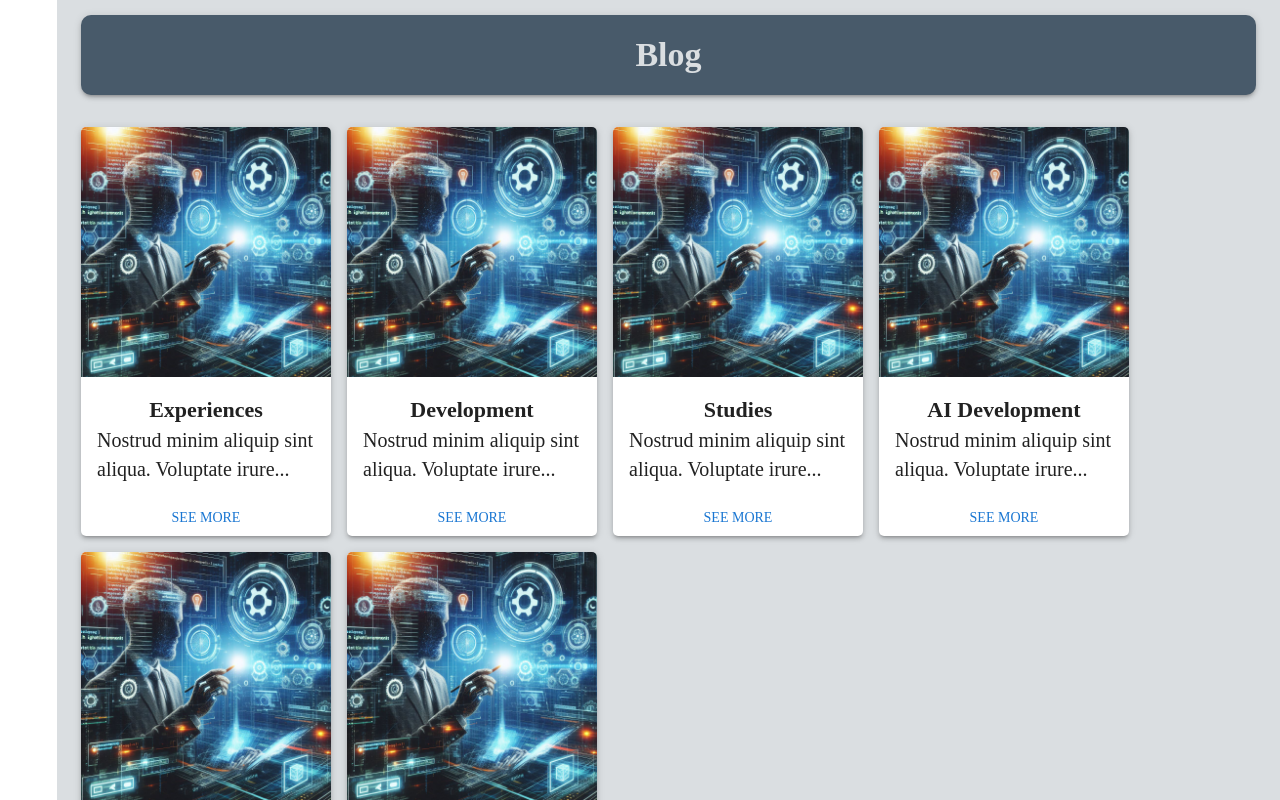
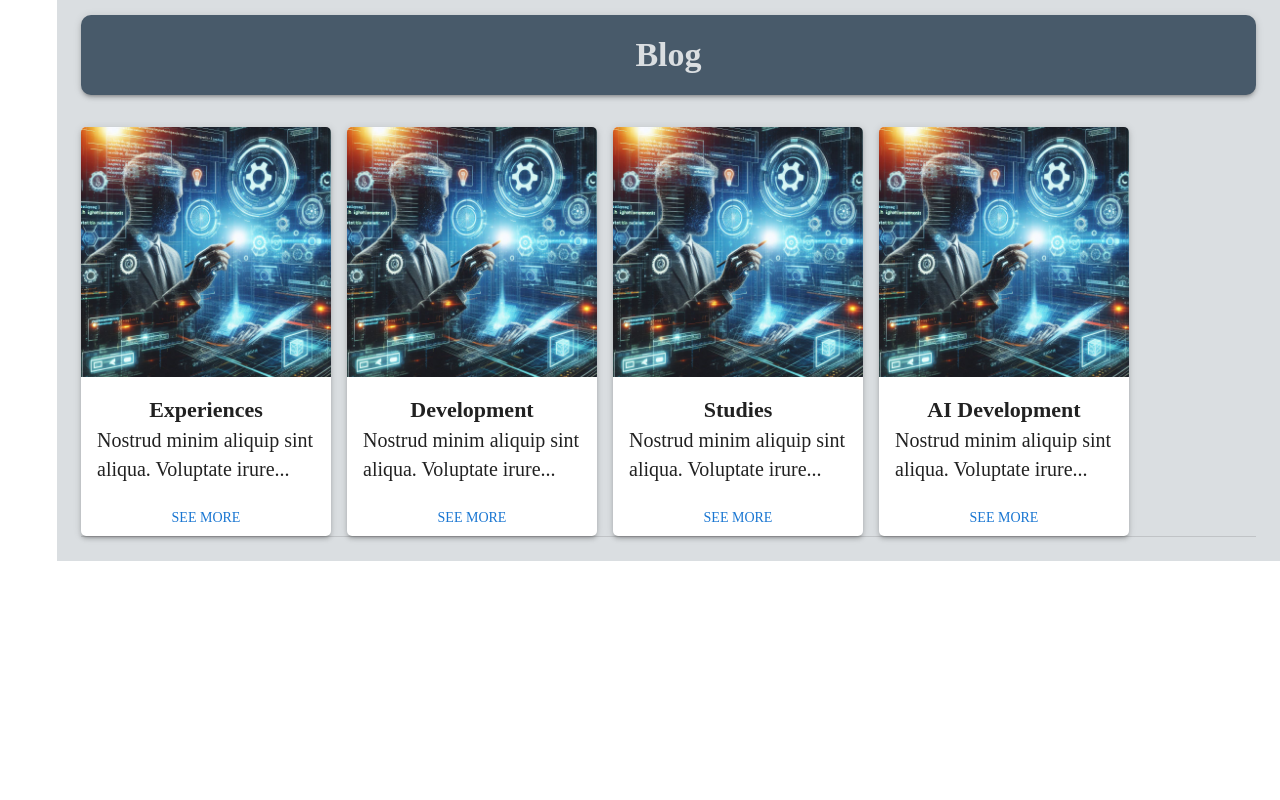
Before and after one commit to mrbraiant/new-portfolio, a Next.js app: page / in a window 1280 px wide. Shown: the part 4100-4900 px from the top of the page. After the commit the page ends 4661 px from the top, so only its background shows below. Built offline with nearby package versions, Linux system fonts and the light colour scheme; a web font is replaced by a local one.

Commit message:
build: including animation and creating post page

```diff
--- a/package.json
+++ b/package.json
@@ -22,6 +22,7 @@
     "eslint-plugin-prettier": "5.1.3",
     "eslint-plugin-react": "7.34.1",
     "formik": "^2.4.6",
+    "framer-motion": "^11.2.4",
     "next": "14.2.3",
     "prettier": "3.2.5",
     "react": "18",
--- a/src/app/components/blog/blogCard/index.tsx
+++ b/src/app/components/blog/blogCard/index.tsx
@@ -1,17 +1,31 @@
 import { Text } from '@components/text';
 import { Button, Paper } from '@mui/material';
 import Image from 'next/image';
+import { motion } from 'framer-motion';
+import { useRouter } from 'next/router';
 
 type BlogCardProps = {
   title: string;
   intro: string;
+  id: number;
 };
 
 export const BlogCard = ({
   title,
   intro,
+  id,
 }: BlogCardProps) => {
+  const router = useRouter();
+
   return (
+    <motion.div
+      whileHover={{ scale: 1.05 }}
+      transition={{
+        type: 'spring',
+        stiffness: 400,
+        damping: 10,
+      }}
+    >
       <Paper
         elevation={3}
         sx={{
@@ -29,6 +43,7 @@ export const BlogCard = ({
           height={250}
           style={{ borderRadius: '5px 5px 0 0' }}
         />
+
         <div style={{ margin: '1rem' }}>
           <Text textAlign="center">
             <strong>{title}</strong>
@@ -37,7 +52,10 @@ export const BlogCard = ({
             {String(intro).substring(0, 50) + '...'}
           </Text>
         </div>
-      <Button>See More</Button>
+        <Button onClick={() => router.push(`/post/${id}`)}>
+          See More
+        </Button>
       </Paper>
+    </motion.div>
   );
 };
--- a/src/app/components/layout/index.tsx
+++ b/src/app/components/layout/index.tsx
@@ -7,6 +7,7 @@ import { useState } from 'react';
 import * as Yup from 'yup';
 import axios from 'axios';
 import { BlogCard } from '@components/blog/blogCard';
+import { Posts } from 'src/pages/utils/posts';
 
 // type LayoutProps = {};
 type inputType = {
@@ -137,30 +138,14 @@ export const Layout = () => {
               gap: '1rem',
             }}
           >
-            <BlogCard
-              title="Experiences"
-              intro="Nostrud minim aliquip sint aliqua. Voluptate irure do duis excepteur ullamco sunt ipsum commodo sunt excepteur. Anim magna est deserunt velit voluptate excepteur voluptate aliqua pariatur in velit duis anim aliquip. Do ex cupidatat sint sint aute enim aute velit est laboris. Anim ad labore ut cillum dolor et ullamco occaecat occaecat esse non."
-            />
-            <BlogCard
-              title="Development"
-              intro="Nostrud minim aliquip sint aliqua. Voluptate irure do duis excepteur ullamco sunt ipsum commodo sunt excepteur. Anim magna est deserunt velit voluptate excepteur voluptate aliqua pariatur in velit duis anim aliquip. Do ex cupidatat sint sint aute enim aute velit est laboris. Anim ad labore ut cillum dolor et ullamco occaecat occaecat esse non."
-            />
-            <BlogCard
-              title="Studies"
-              intro="Nostrud minim aliquip sint aliqua. Voluptate irure do duis excepteur ullamco sunt ipsum commodo sunt excepteur. Anim magna est deserunt velit voluptate excepteur voluptate aliqua pariatur in velit duis anim aliquip. Do ex cupidatat sint sint aute enim aute velit est laboris. Anim ad labore ut cillum dolor et ullamco occaecat occaecat esse non."
-            />
-            <BlogCard
-              title="AI Development"
-              intro="Nostrud minim aliquip sint aliqua. Voluptate irure do duis excepteur ullamco sunt ipsum commodo sunt excepteur. Anim magna est deserunt velit voluptate excepteur voluptate aliqua pariatur in velit duis anim aliquip. Do ex cupidatat sint sint aute enim aute velit est laboris. Anim ad labore ut cillum dolor et ullamco occaecat occaecat esse non."
-            />
-            <BlogCard
-              title="AI Development"
-              intro="Nostrud minim aliquip sint aliqua. Voluptate irure do duis excepteur ullamco sunt ipsum commodo sunt excepteur. Anim magna est deserunt velit voluptate excepteur voluptate aliqua pariatur in velit duis anim aliquip. Do ex cupidatat sint sint aute enim aute velit est laboris. Anim ad labore ut cillum dolor et ullamco occaecat occaecat esse non."
-            />
-            <BlogCard
-              title="AI Development"
-              intro="Nostrud minim aliquip sint aliqua. Voluptate irure do duis excepteur ullamco sunt ipsum commodo sunt excepteur. Anim magna est deserunt velit voluptate excepteur voluptate aliqua pariatur in velit duis anim aliquip. Do ex cupidatat sint sint aute enim aute velit est laboris. Anim ad labore ut cillum dolor et ullamco occaecat occaecat esse non."
-            />
+            {Posts.map((post) => (
+              <BlogCard
+                key={post.id}
+                id={post.id}
+                title={post.title}
+                intro={post.intro}
+              />
+            ))}
           </div>
         </Section>
       </MiniDrawer>
--- /dev/null
+++ b/src/pages/utils/posts/index.tsx
@@ -0,0 +1,38 @@
+export const Posts = [
+  {
+    id: 1,
+    title: 'Experiences',
+    image: '',
+    intro:
+      'Nostrud minim aliquip sint aliqua. Voluptate irure do duis excepteur ullamco sunt ipsum commodo sunt excepteur. Anim magna est deserunt velit voluptate excepteur voluptate aliqua pariatur in velit duis anim aliquip. Do ex cupidatat sint sint aute enim aute velit est laboris. Anim ad labore ut cillum dolor et ullamco occaecat occaecat esse non.',
+    content:
+      'Dolor fugiat adipisicing tempor in do non reprehenderit. Ea reprehenderit esse ex ipsum cupidatat elit pariatur Lorem aute deserunt non ullamco. Irure do velit nulla laborum velit laboris sint tempor occaecat. Dolor esse ipsum officia sit in. Eiusmod reprehenderit voluptate irure dolore laborum nisi. Nisi deserunt excepteur sunt consectetur fugiat quis dolor eiusmod quis. Nisi pariatur pariatur voluptate eiusmod fugiat aliquip in cillum irure aute reprehenderit. Minim aliquip amet exercitation mollit. Nostrud adipisicing fugiat nulla reprehenderit quis adipisicing id velit cupidatat enim ad occaecat. Enim non elit sint Lorem in pariatur. Labore quis incididunt laborum proident sint reprehenderit aute proident nisi ex aute.',
+  },
+  {
+    id: 2,
+    title: 'Development',
+    image: '',
+    intro:
+      'Nostrud minim aliquip sint aliqua. Voluptate irure do duis excepteur ullamco sunt ipsum commodo sunt excepteur. Anim magna est deserunt velit voluptate excepteur voluptate aliqua pariatur in velit duis anim aliquip. Do ex cupidatat sint sint aute enim aute velit est laboris. Anim ad labore ut cillum dolor et ullamco occaecat occaecat esse non.',
+    content:
+      'Dolor fugiat adipisicing tempor in do non reprehenderit. Ea reprehenderit esse ex ipsum cupidatat elit pariatur Lorem aute deserunt non ullamco. Irure do velit nulla laborum velit laboris sint tempor occaecat. Dolor esse ipsum officia sit in. Eiusmod reprehenderit voluptate irure dolore laborum nisi. Nisi deserunt excepteur sunt consectetur fugiat quis dolor eiusmod quis. Nisi pariatur pariatur voluptate eiusmod fugiat aliquip in cillum irure aute reprehenderit. Minim aliquip amet exercitation mollit. Nostrud adipisicing fugiat nulla reprehenderit quis adipisicing id velit cupidatat enim ad occaecat. Enim non elit sint Lorem in pariatur. Labore quis incididunt laborum proident sint reprehenderit aute proident nisi ex aute.',
+  },
+  {
+    id: 3,
+    title: 'Studies',
+    image: '',
+    intro:
+      'Nostrud minim aliquip sint aliqua. Voluptate irure do duis excepteur ullamco sunt ipsum commodo sunt excepteur. Anim magna est deserunt velit voluptate excepteur voluptate aliqua pariatur in velit duis anim aliquip. Do ex cupidatat sint sint aute enim aute velit est laboris. Anim ad labore ut cillum dolor et ullamco occaecat occaecat esse non.',
+    content:
+      'Dolor fugiat adipisicing tempor in do non reprehenderit. Ea reprehenderit esse ex ipsum cupidatat elit pariatur Lorem aute deserunt non ullamco. Irure do velit nulla laborum velit laboris sint tempor occaecat. Dolor esse ipsum officia sit in. Eiusmod reprehenderit voluptate irure dolore laborum nisi. Nisi deserunt excepteur sunt consectetur fugiat quis dolor eiusmod quis. Nisi pariatur pariatur voluptate eiusmod fugiat aliquip in cillum irure aute reprehenderit. Minim aliquip amet exercitation mollit. Nostrud adipisicing fugiat nulla reprehenderit quis adipisicing id velit cupidatat enim ad occaecat. Enim non elit sint Lorem in pariatur. Labore quis incididunt laborum proident sint reprehenderit aute proident nisi ex aute.',
+  },
+  {
+    id: 4,
+    title: 'AI Development',
+    image: '',
+    intro:
+      'Nostrud minim aliquip sint aliqua. Voluptate irure do duis excepteur ullamco sunt ipsum commodo sunt excepteur. Anim magna est deserunt velit voluptate excepteur voluptate aliqua pariatur in velit duis anim aliquip. Do ex cupidatat sint sint aute enim aute velit est laboris. Anim ad labore ut cillum dolor et ullamco occaecat occaecat esse non.',
+    content:
+      'Dolor fugiat adipisicing tempor in do non reprehenderit. Ea reprehenderit esse ex ipsum cupidatat elit pariatur Lorem aute deserunt non ullamco. Irure do velit nulla laborum velit laboris sint tempor occaecat. Dolor esse ipsum officia sit in. Eiusmod reprehenderit voluptate irure dolore laborum nisi. Nisi deserunt excepteur sunt consectetur fugiat quis dolor eiusmod quis. Nisi pariatur pariatur voluptate eiusmod fugiat aliquip in cillum irure aute reprehenderit. Minim aliquip amet exercitation mollit. Nostrud adipisicing fugiat nulla reprehenderit quis adipisicing id velit cupidatat enim ad occaecat. Enim non elit sint Lorem in pariatur. Labore quis incididunt laborum proident sint reprehenderit aute proident nisi ex aute.',
+  },
+];
```
Also changed, not shown: src/pages/post/[id].tsx (added, +24 -0 lines), 1 other file (tests, documents, lock files or other folders). Lines whose indentation alone changed are shown as unchanged.
